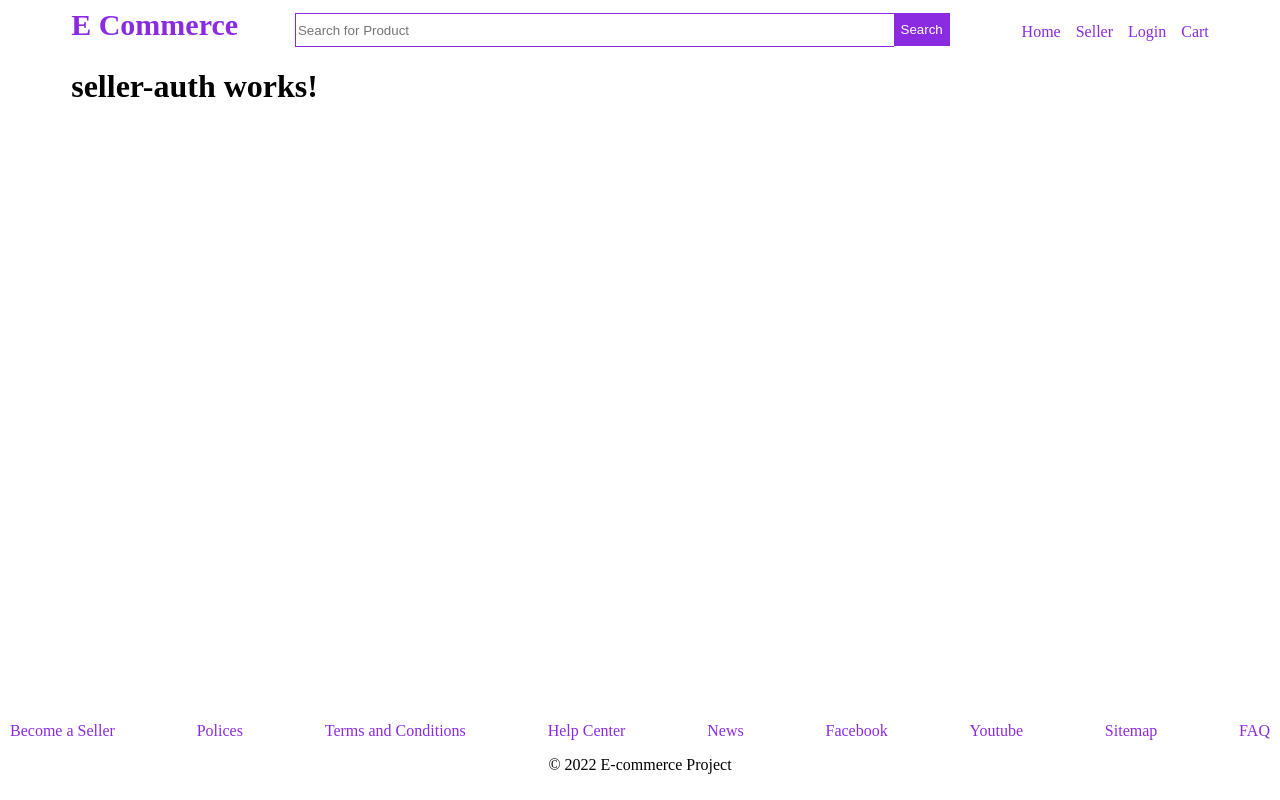
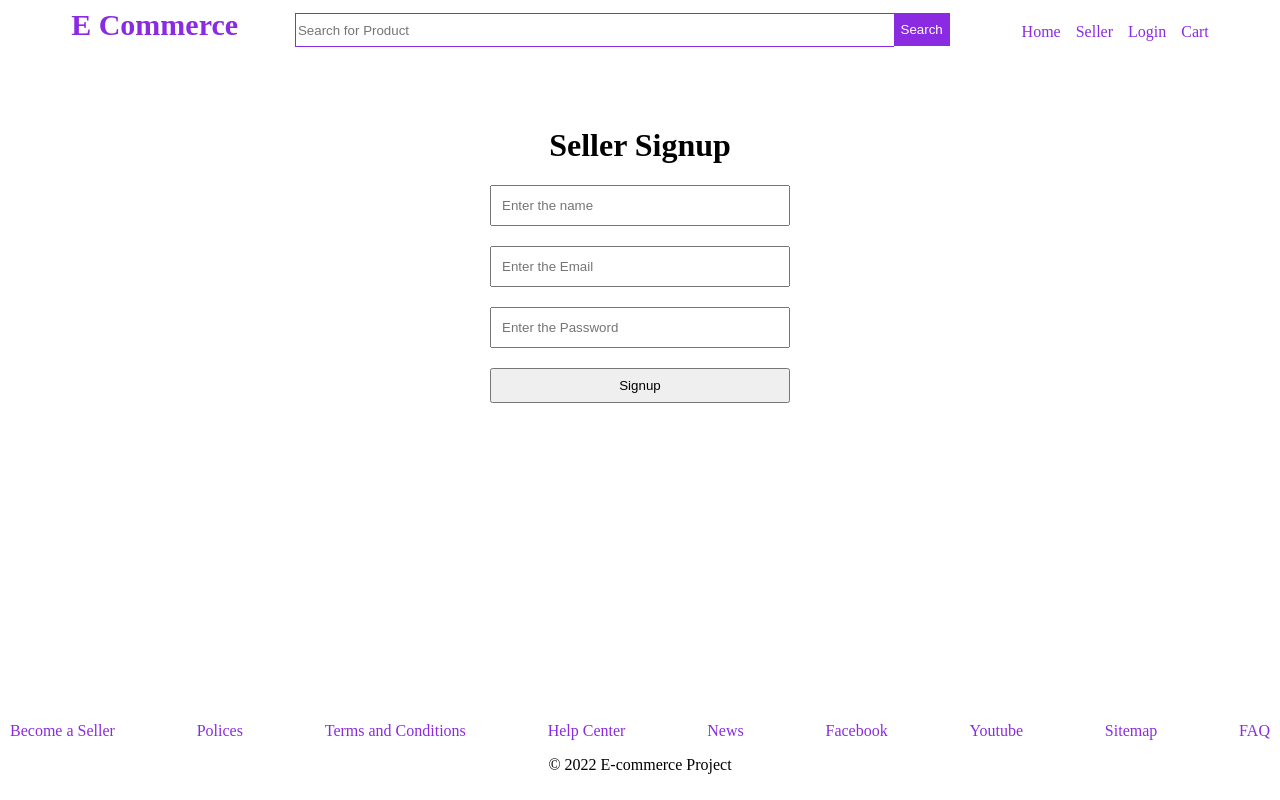
Before and after one commit to SubramanyaKS/Angular-Ecommerce, an Angular app: page /seller-auth in a window 1280 px wide. Built offline with nearby package versions, Linux system fonts and the light colour scheme.

Commit message:
updated signup

```diff
--- a/src/app/seller-auth/seller-auth.component.html
+++ b/src/app/seller-auth/seller-auth.component.html
@@ -1 +1,11 @@
-<h1>seller-auth works!</h1>
+<div class = "seller-auth">
+    <div class="signup">
+        <h1>Seller Signup</h1>
+        <form #sellerSignUp="ngForm" (ngSubmit)="signUp(sellerSignUp.value)" class="cform">
+            <input class="form-input" type="text" ngModel name="name" placeholder="Enter the name"/>
+            <input class="form-input" type="email" ngModel name="email" placeholder="Enter the Email"/>
+            <input class="form-input" type="Password" ngModel name="password" placeholder="Enter the Password"/>
+            <button class="form-button">Signup</button>
+        </form>
+    </div>
+</div>
```
